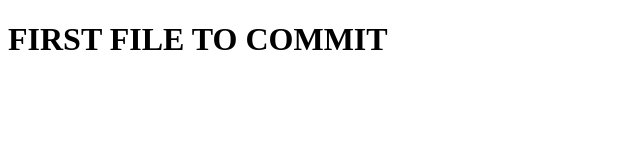
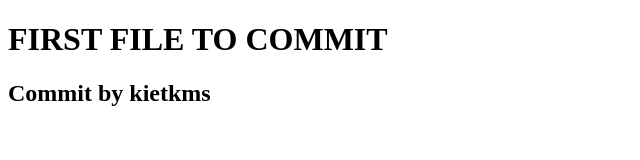
Before and after one commit to kiethuynhkms/react_project, a plain HTML site: page index.html in a window 1280 px wide. Shown: the whole page, without its empty margins (0-640 px from the left). Drawn offline with Linux system fonts and the light colour scheme.

Commit message:
Commit by kietkms

```diff
--- a/index.html
+++ b/index.html
@@ -6,5 +6,6 @@
   <meta name="viewport" content="width=device-width, initial-scale=1"></head>
   <body>
     <h1>FIRST FILE TO COMMIT</h1>
+    <h2>Commit by kietkms</h2>
   </body>
 </html>
```
